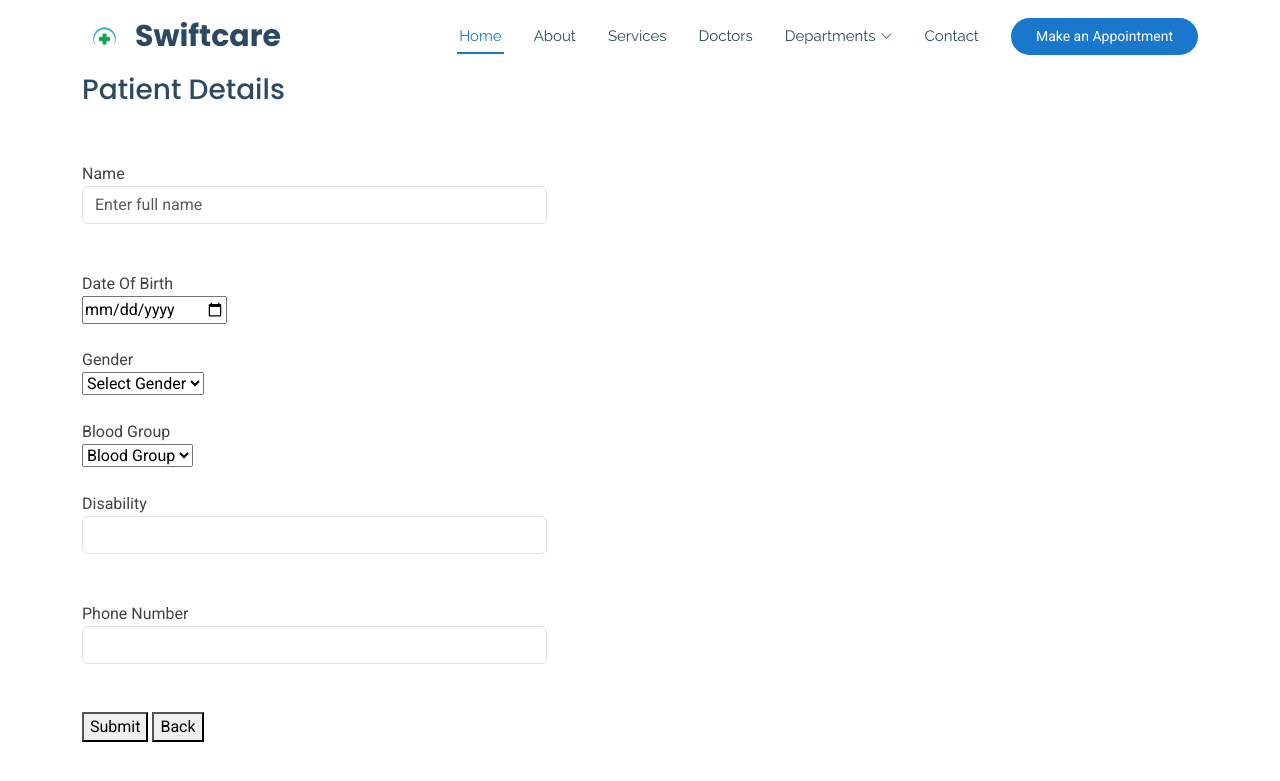
After one commit to stephen-otieno/Swiftcare-medical-System, a Django app: template swiftcare/templates/patient_details.html in a window 1280 px wide. The commit adds this page. Shown: the top 781 px of the page. Run offline with Django 3.2, Linux system fonts and the light colour scheme; the template is opened without the code that fills it, so the values that code supplies are empty; some libraries are stand-ins or nearby versions.

Commit message:
patient's page

```diff
--- a/Medical/urls.py
+++ b/Medical/urls.py
@@ -23,4 +23,5 @@ urlpatterns = [
     path('', views.homepage, name='homepage'),
     path('signup/', views.signup, name='signup'),
     path('login/', views.login_page, name='login'),
+    path('details/',views.patient_details,name='details'),
 ]
--- /dev/null
+++ b/swiftcare/templates/patient_details.html
@@ -0,0 +1,159 @@
+{% load static %}
+
+<!DOCTYPE html>
+<html lang="en">
+
+<head>
+  <meta charset="utf-8">
+  <meta content="width=device-width, initial-scale=1.0" name="viewport">
+  <title>Swiftcare</title>
+  <meta name="description" content="">
+  <meta name="keywords" content="">
+
+  <!-- Favicons -->
+  <link href="{% static 'assets/img/logo1.jpg' %}" rel="icon">
+  <link href="{% static 'assets/img/apple-touch-icon.png' %}" rel="apple-touch-icon">
+
+  <!-- Fonts -->
+  <link href="https://fonts.googleapis.com" rel="preconnect">
+  <link href="https://fonts.gstatic.com" rel="preconnect" crossorigin>
+  <link href="https://fonts.googleapis.com/css2?family=Roboto:ital,wght@0,100;0,300;0,400;0,500;0,700;0,900;1,100;1,300;1,400;1,500;1,700;1,900&family=Poppins:ital,wght@0,100;0,200;0,300;0,400;0,500;0,600;0,700;0,800;0,900;1,100;1,200;1,300;1,400;1,500;1,600;1,700;1,800;1,900&family=Raleway:ital,wght@0,100;0,200;0,300;0,400;0,500;0,600;0,700;0,800;0,900;1,100;1,200;1,300;1,400;1,500;1,600;1,700;1,800;1,900&display=swap" rel="stylesheet">
+
+  <!-- Vendor CSS Files -->
+  <link href="{% static 'assets/vendor/bootstrap/css/bootstrap.min.css' %}" rel="stylesheet">
+  <link href="{% static 'assets/vendor/bootstrap-icons/bootstrap-icons.css' %}" rel="stylesheet">
+  <link href="{%  static 'assets/vendor/aos/aos.css' %}" rel="stylesheet">
+  <link href="{%  static 'assets/vendor/fontawesome-free/css/all.min.css' %}" rel="stylesheet">
+  <link href="{%  static 'assets/vendor/glightbox/css/glightbox.min.css' %}" rel="stylesheet">
+  <link href="{%  static 'assets/vendor/swiper/swiper-bundle.min.css' %}" rel="stylesheet">
+
+  <!-- Main CSS File -->
+  <link href="{%  static 'assets/css/main.css' %}" rel="stylesheet">
+
+
+</head>
+
+<body class="index-page">
+
+  <header id="header" class="header sticky-top">
+        <div class="branding d-flex align-items-center">
+
+      <div class="container position-relative d-flex align-items-center justify-content-between">
+        <a href="index.html" class="logo d-flex align-items-center me-auto">
+           <img src="{% static 'assets/img/logo1.jpg' %}" alt="">
+          <h1 class="sitename">Swiftcare</h1>
+        </a>
+
+        <nav id="navmenu" class="navmenu">
+          <ul>
+            <li><a href="{% url 'homepage' %}" class="active">Home<br></a></li>
+            <li><a href="#about">About</a></li>
+            <li><a href="#services">Services</a></li>
+            <li><a href="#doctors">Doctors</a></li>
+            <li class="dropdown"><a href="#"><span>Departments</span> <i class="bi bi-chevron-down toggle-dropdown"></i></a>
+              <ul>
+                <li><a href="#">Cardiology</a></li>
+                <li><a href="#">Radiology</a></li>
+                <li><a href="#">Neurology</a></li>
+                <li><a href="#">Mental Health</a></li>
+                <li><a href="#">Oncology</a></li>
+                <li><a href="#">Osteology</a></li>
+
+
+
+              </ul>
+            </li>
+            <li><a href="#contact">Contact</a></li>
+          </ul>
+          <i class="mobile-nav-toggle d-xl-none bi bi-list"></i>
+        </nav>
+
+        <a class="cta-btn d-none d-sm-block" href="#appointment">Make an Appointment</a>
+
+
+      </div>
+
+    </div>
+
+  </header>
+
+
+  <main class="container">
+
+      <h3>Patient Details</h3> <br><br>
+
+
+      <div class="col-lg-5">
+      <form action="">
+          <label  for="">Name</label> <br>
+          <input class=" col-md-2 form-control" type="text" placeholder="Enter full name" required name="patient_name"> <br><br>
+
+          <label for="">Date Of Birth</label> <br>
+          <input type="date" required name="patient_dob"> <br><br>
+
+          <label for="">Gender</label> <br>
+          <select name="patient_gender" >
+              <option class=" col-md-2 form-control" value="">Select Gender</option>
+              <option value="">Male</option>
+              <option value="">Female</option>
+              <option value="">Other</option>
+
+          </select> <br> <br>
+
+          <label for="">Blood Group</label><br>
+           <select name="patient_bloodGroup" id="Select gender">
+              <option value="">Blood Group</option>
+              <option value="">A+</option>
+              <option value="">A-</option>
+              <option value="">B+</option>
+              <option value="">B-</option>
+              <option value="">AB+</option>
+              <option value="">AB-</option>
+              <option value="">O+</option>
+              <option value="">O-</option>
+
+
+          </select> <br> <br>
+
+          <label for="">Disability</label> <br>
+          <input class=" col-md-2 form-control" type="text" required name="patient_disability"> <br><br>
+
+          <label for="">Phone Number</label> <br>
+          <input class=" col-md-2 form-control" type="number" required name="patient_contact"> <br><br>
+
+
+          <button type="submit">Submit</button>
+          <button type="reset">Back</button>
+
+
+
+      </form>
+
+
+</div>
+
+  </main>
+
+
+
+
+  <!-- Scroll Top -->
+  <a href="#" id="scroll-top" class="scroll-top d-flex align-items-center justify-content-center"><i class="bi bi-arrow-up-short"></i></a>
+
+  <!-- Preloader -->
+  <div id="preloader"></div>
+
+  <!-- Vendor JS Files -->
+  <script src="{%  static 'assets/vendor/bootstrap/js/bootstrap.bundle.min.js' %}"></script>
+  <script src="{%  static 'assets/vendor/php-email-form/validate.js' %}"></script>
+  <script src="{% static 'assets/vendor/aos/aos.js' %}"></script>
+  <script src="{%  static 'assets/vendor/glightbox/js/glightbox.min.js' %}"></script>
+  <script src="{%  static 'assets/vendor/purecounter/purecounter_vanilla.js' %}"></script>
+  <script src="{% static 'assets/vendor/swiper/swiper-bundle.min.js' %}"></script>
+
+  <!-- Main JS File -->
+  <script src="{% static 'assets/js/main.js' %}"></script>
+
+</body>
+
+</html>
--- a/swiftcare/views.py
+++ b/swiftcare/views.py
@@ -11,7 +11,7 @@ from .forms import RegisterForm,CustomLoginForm
 # Create your views here.
 
 
-@login_required(login_url='login')
+
 def homepage(request):
     return render(request,'index.html')
 
@@ -44,3 +44,7 @@ def login_page(request):
         form = CustomLoginForm()
 
     return render(request, 'login.html',{'form':form})
+
+
+def patient_details(request):
+    return render(request,'patient_details.html')
```
Also changed, not shown: swiftcare/templates/index.html (+10 -8 lines).
